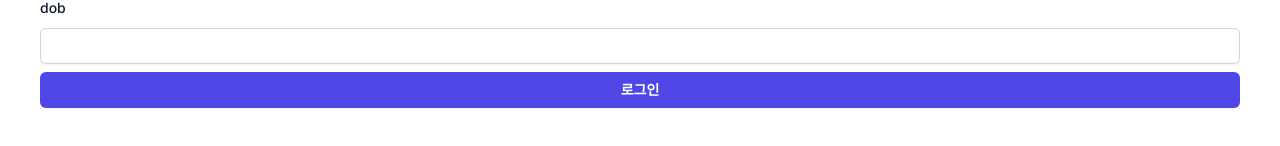
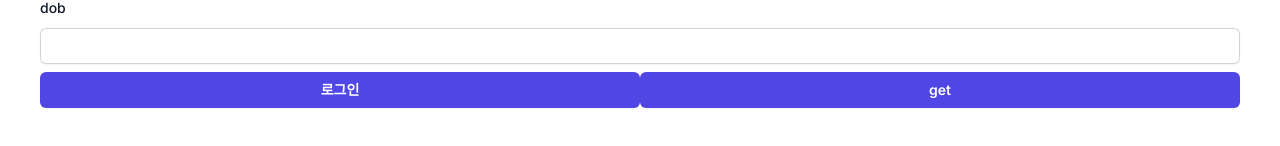
Before and after one commit to cwd3469/life-page, a Next.js app: page / in a window 1280 px wide. Shown: the part 272-418 px from the top of the page. Built offline with nearby package versions, Linux system fonts and the light colour scheme.

Commit message:
main feat : getData test 완료

```diff
--- a/src/components/FirebaseCrud/FirebaseCrud.tsx
+++ b/src/components/FirebaseCrud/FirebaseCrud.tsx
@@ -1,6 +1,6 @@
 "use client";
 import { useEffect, useState } from "react";
-import { collection, addDoc } from "firebase/firestore";
+import { collection, addDoc, getDocs, DocumentData } from "firebase/firestore";
 import FirebaseConfig from "@/utils/firebase";
 const { db } = FirebaseConfig();
 
@@ -14,6 +14,7 @@
     dob: "",
   };
   const [userName, setUserName] = useState<KeyValue>(reArr);
+  const [arr, setCurrentItems] = useState<{ id: string }[]>([]);
   const forInArr = (obj: KeyValue) => {
     const arr: { name: string; value: string }[] = [];
     for (var prop in obj) {
@@ -29,7 +30,6 @@
   };
 
   const setData = async () => {
-    console.log("ehla?");
     const docRef = await addDoc(collection(db, "Customer"), {
       userName: userName.userName,
       fullName: userName.fullName,
@@ -38,6 +38,19 @@
     });
     console.log(docRef);
   };
+
+  const getData = async () => {
+    const querySnapshot = await getDocs(collection(db, "Customer"));
+    console.log(querySnapshot);
+    const newData = querySnapshot.docs.map((doc) => ({
+      ...doc.data(),
+      id: doc.id,
+    }));
+    setCurrentItems(newData);
+  };
+  useEffect(() => {
+    console.log(arr);
+  }, [arr]);
 
   return (
     <div className="flex flex-col gap-2 p-10">
@@ -69,6 +82,12 @@
         >
           로그인
         </button>
+        <button
+          className="flex w-full justify-center rounded-md bg-indigo-600 px-3 py-1.5 text-sm font-semibold leading-6 text-white shadow-sm hover:bg-indigo-500 focus-visible:outline focus-visible:outline-2 focus-visible:outline-offset-2 focus-visible:outline-indigo-600"
+          onClick={() => getData()}
+        >
+          get
+        </button>
       </div>
     </div>
   );
```
